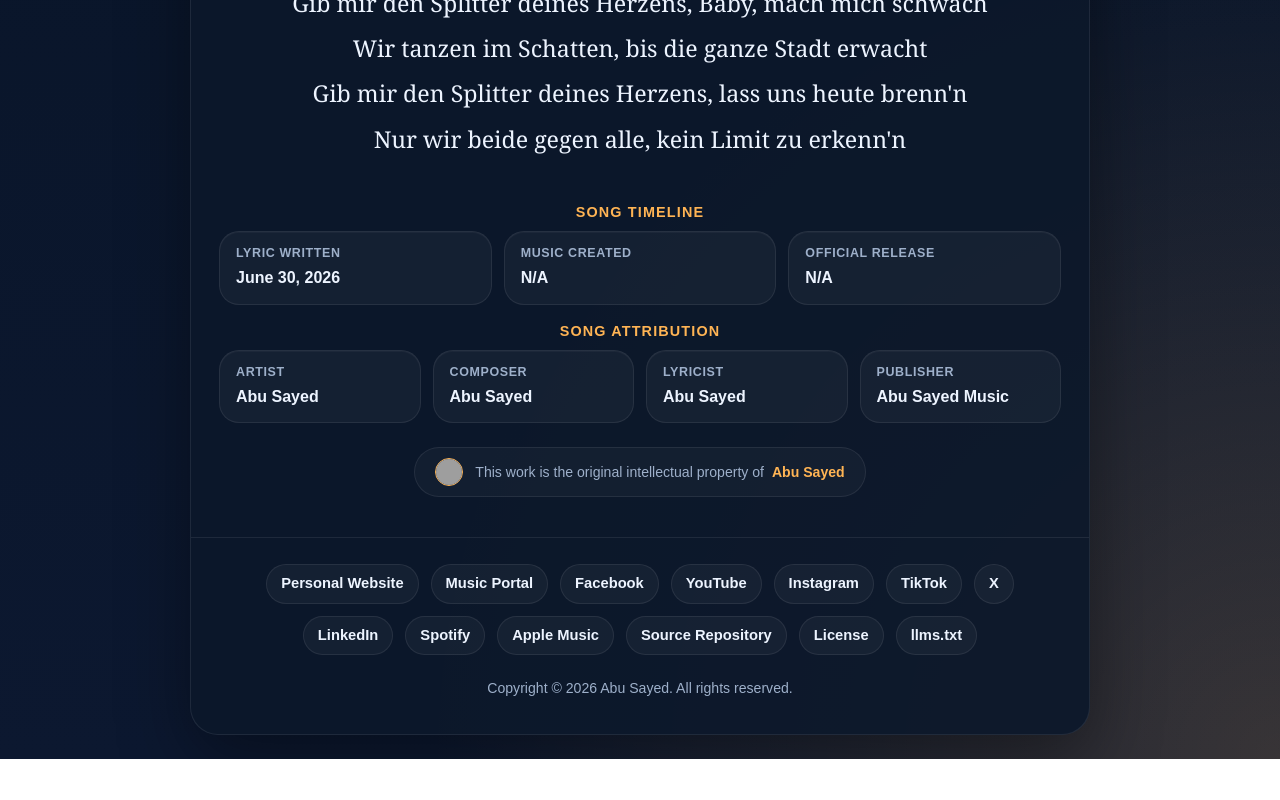
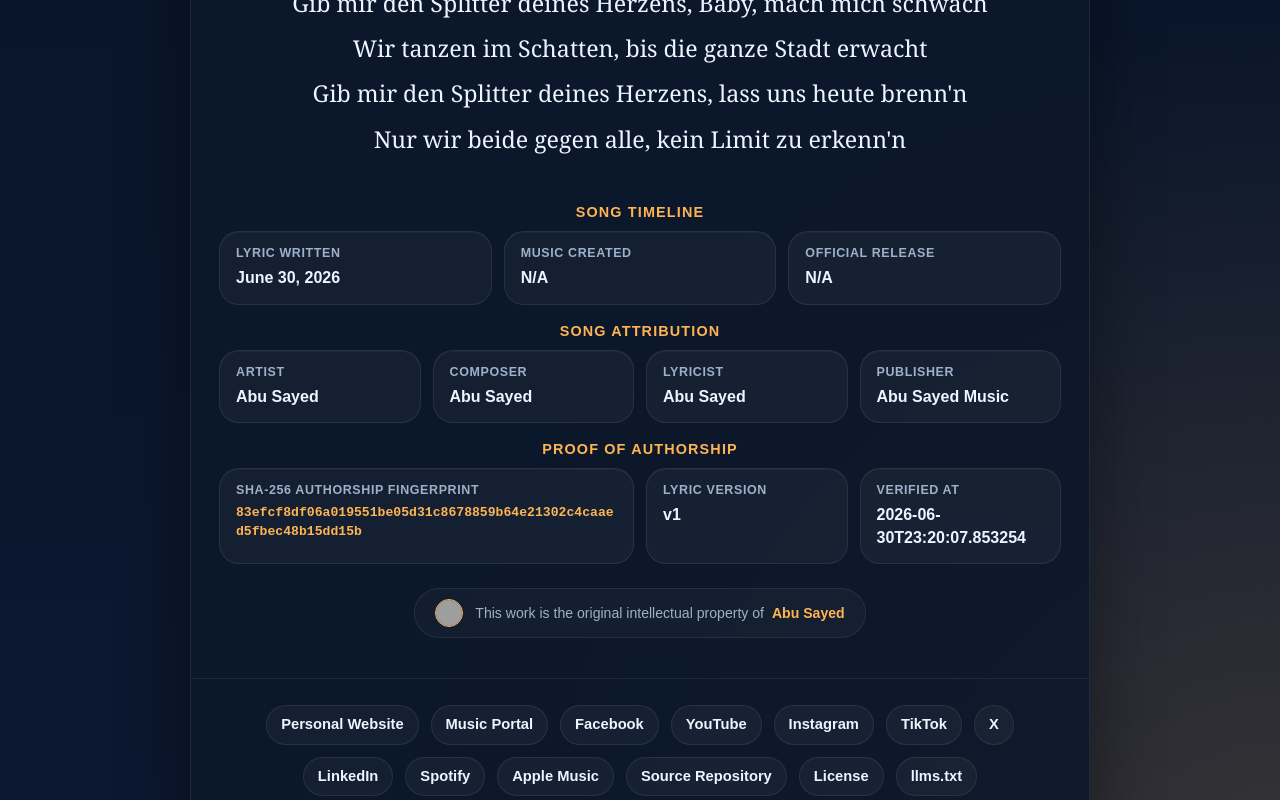
Before and after one commit to ImAbuSayed/splitter-meines-herzens, a plain HTML site: page index.html in a window 1280 px wide. Shown: the part 2000-2800 px from the top of the page. Before the commit the page ends 2759 px from the top, so only its background shows below. Drawn offline with Linux system fonts and the light colour scheme; grey boxes are pictures that could not be loaded.

Commit message:
feat: update song assets v1 with signed GPG commit [verified]

```diff
--- a/index.html
+++ b/index.html
@@ -14,9 +14,9 @@
     <meta name="keywords" content="Splitter meines Herzens, Abu Sayed lyrics, original song lyrics, Abu Sayed original song, Abu Sayed lyricist, Abu Sayed composer, Abu Sayed songwriter, official lyrics">
     <meta name="robots" content="index,follow,max-snippet:-1,max-image-preview:large,max-video-preview:-1">
     <meta name="referrer" content="strict-origin-when-cross-origin">
-    <meta name="description" content="Official lyric archive for Abu Sayed&#x27;s song &#x27;Splitter meines Herzens&#x27;. Written, composed, and owned by the artist.">
+    <meta name="description" content="The official lyric sheet for &#x27;Splitter meines Herzens&#x27; by Abu Sayed. This song is an original creative work, written and composed by the artist.">
     <meta property="og:title" content="Splitter meines Herzens - Original Lyrics by Abu Sayed">
-    <meta property="og:description" content="Official lyric archive for Abu Sayed&#x27;s song &#x27;Splitter meines Herzens&#x27;. Written, composed, and owned by the artist.">
+    <meta property="og:description" content="The official lyric sheet for &#x27;Splitter meines Herzens&#x27; by Abu Sayed. This song is an original creative work, written and composed by the artist.">
     <meta property="og:type" content="music.song">
     <meta property="og:url" content="https://imabusayed.github.io/splitter-meines-herzens/">
     <meta property="og:site_name" content="Abu Sayed Music">
@@ -24,7 +24,7 @@
     <meta name="last-modified" content="2026-06-30 14:52:44">
     <meta name="twitter:card" content="summary_large_image">
     <meta name="twitter:title" content="Splitter meines Herzens - Original Lyrics by Abu Sayed">
-    <meta name="twitter:description" content="Official lyric archive for Abu Sayed&#x27;s song &#x27;Splitter meines Herzens&#x27;. Written, composed, and owned by the artist.">
+    <meta name="twitter:description" content="The official lyric sheet for &#x27;Splitter meines Herzens&#x27; by Abu Sayed. This song is an original creative work, written and composed by the artist.">
     <link rel="canonical" href="https://imabusayed.github.io/splitter-meines-herzens/">
     <link rel="sitemap" type="application/xml" title="Sitemap" href="https://imabusayed.github.io/splitter-meines-herzens/sitemap.xml">
     <link rel="author" href="https://github.com/ImAbuSayed">
@@ -100,7 +100,7 @@
       "@id": "https://imabusayed.github.io/splitter-meines-herzens#webpage",
       "url": "https://imabusayed.github.io/splitter-meines-herzens/",
       "name": "Splitter meines Herzens - Original Lyrics by Abu Sayed",
-      "description": "Official lyric archive for Abu Sayed's song 'Splitter meines Herzens'. Written, composed, and owned by the artist.",
+      "description": "The official lyric sheet for 'Splitter meines Herzens' by Abu Sayed. This song is an original creative work, written and composed by the artist.",
       "isPartOf": {
         "@id": "https://music.abusayed.com.bd/#website"
       },
@@ -537,7 +537,7 @@
 
         <div class="controls">
             <button class="btn-speak" id="speakBtn" title="Read the lyrics aloud"><span id="speakText">Read Aloud</span></button>
-            <a href="https://music.abusayed.com.bd/Licensing/?https://imabusayed.github.io/splitter-meines-herzens/" class="btn-license" title="Get licensing for this song" target="_blank">Secure Licensing Rights for Splitter meines Herzens</a>
+            <a href="https://music.abusayed.com.bd/Licensing/?https://imabusayed.github.io/splitter-meines-herzens/" class="btn-license" title="Get licensing for this song" target="_blank">Obtain a Music License for Splitter meines Herzens</a>
 
         </div>
         <br>
@@ -612,6 +612,26 @@
             <div class="meta-card">
                 <span class="meta-label">Publisher</span>
                 <strong>Abu Sayed Music</strong>
+            </div>
+
+                </div>
+            </div>
+
+            <div class="details-block">
+                <div class="details-title">Proof of Authorship</div>
+                <div class="meta-grid">
+
+            <div class="meta-card" style="grid-column: span 2;">
+                <span class="meta-label">SHA-256 Authorship Fingerprint</span>
+                <strong style="word-break: break-all; font-family: monospace; font-size: 0.82rem; color: var(--accent);">83efcf8df06a019551be05d31c8678859b64e21302c4caaed5fbec48b15dd15b</strong>
+            </div>
+            <div class="meta-card">
+                <span class="meta-label">Lyric Version</span>
+                <strong>v1</strong>
+            </div>
+            <div class="meta-card">
+                <span class="meta-label">Verified At</span>
+                <strong>2026-06-30T23:20:07.853254</strong>
             </div>
 
                 </div>
```
Also changed, not shown: excerpts/Bridge-Preview.txt (added), excerpts/Chorus-Preview.txt (added), excerpts/Final-Chorus-Preview.txt (added), excerpts/Hook-Preview.txt (added), excerpts/Pre-Chorus-2-Preview.txt (added), excerpts/Pre-Chorus-3-Preview.txt (added), excerpts/Pre-Chorus-Preview.txt (added), excerpts/Verse-1-Preview.txt (added), excerpts/Verse-2-Preview.txt (added), excerpts/Verse-3-Preview.txt (added), hashes.txt (added), llms.txt, lyrics_backup/2026-06-30_splitter-meines-herzens-v1.txt (added), manifest.json (added), 1 other file.
